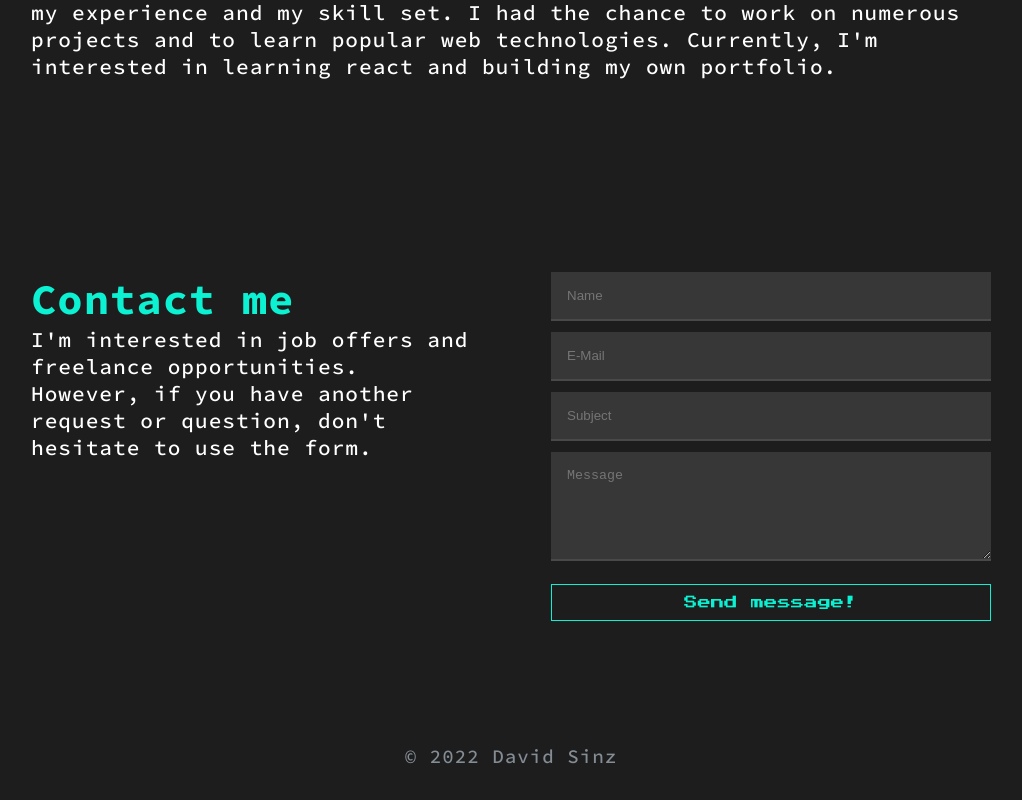
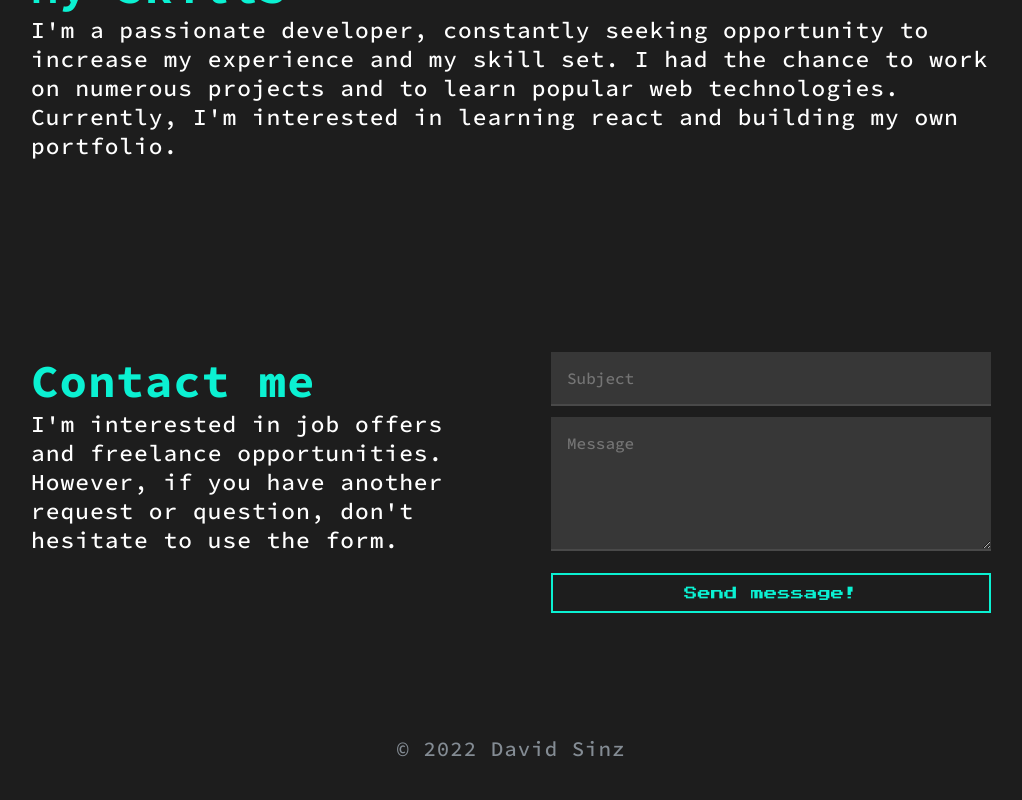
Before and after one commit to DavidSinz/davidsinz-website, a React (Create React App) app: page / in a window 1280 px wide. Shown: the part 1525-2325 px from the top of the page, without its empty margins (129-1151 px from the left). Built offline with nearby package versions, Linux system fonts and the light colour scheme.

Commit message:
making contact form functioning

```diff
--- a/src/App.js
+++ b/src/App.js
@@ -2,18 +2,31 @@ import img1 from "./images/img1.jpg";
 import img2 from "./images/img2.jpg";
 import img3 from "./images/img3.jpg";
 import img4 from "./images/img4.jpg";
-import { useEffect, useRef } from "react";
+import { useEffect, useRef, useState } from "react";
 
 const App = () => {
   const canvasRef = useRef();
   const homeRef = useRef();
   const yPosRef = useRef([]);
   const contactRef = useRef();
+  const [toSend, setToSend] = useState({
+    subject: "",
+    message: "",
+  });
 
   const onContact = () => {
     contactRef.current.scrollIntoView({
       behavior: "smooth",
     });
+  };
+
+  const onSubmit = (event) => {
+    event.preventDefault();
+    window.open(`mailto:davidsinz@gmx.net?subject=${toSend.subject}&body=${toSend.message}`)
+  };
+
+  const handleFormInput = (event) => {
+    setToSend({ ...toSend, [event.target.name]: event.target.value });
   };
 
   const draw = (ctx) => {
@@ -128,15 +141,23 @@ const App = () => {
               form.
             </p>
           </div>
-          <form id="contact-form" autoComplete="off">
-            <input type="text" name="name" placeholder="Name" />
-            <input type="email" name="email" placeholder="E-Mail" />
-            <input type="text" name="subject" placeholder="Subject" />
+          <form id="contact-form" onSubmit={onSubmit} autoComplete="off">
+            <input
+              type="text"
+              name="subject"
+              placeholder="Subject"
+              value={toSend.subject}
+              onChange={handleFormInput}
+              required
+            />
             <textarea
               type="text"
               name="message"
               placeholder="Message"
               rows="5"
+              value={toSend.message}
+              onChange={handleFormInput}
+              required
             />
             <button type="submit" name="submit">
               Send message!
--- a/src/index.css
+++ b/src/index.css
@@ -43,11 +43,16 @@ a:focus {
 
 button {
   font-family: "Press Start 2P", cursive;
-  background-color: rgba(0, 0, 0, 0);
+  background-color: rgba(29, 29, 29, 1);
   color: #0bf1d2;
-  border: 1px solid #0bf1d2;
+  border: 2px solid #0bf1d2;
   padding: 0.7rem 2rem;
   margin: 0.7rem 0;
+  cursor: pointer;
+}
+
+button:hover {
+  background-color: rgba(60, 60, 60, 1);
 }
 
 form {
@@ -57,11 +62,19 @@ form {
 
 input,
 textarea {
+  font-family: inherit;
+  font-size: inherit;
+}
+
+input,
+textarea {
   background-color: rgba(118, 115, 116, 0.3);
   border: none;
   border-bottom: 2px solid rgba(118, 115, 116, 0.3);
   padding: 1rem;
   margin-bottom: 0.7rem;
+  color: #fff;
+  font-size: 0.7em;
 }
 
 input:focus,
@@ -176,7 +189,7 @@ footer {
 
 @media (min-width: 961px) {
   body {
-    font-size: 120%;
+    font-size: 130%;
   }
 
   section {
@@ -199,16 +212,16 @@ footer {
 
 @media (min-width: 1281px) {
   body {
-    font-size: 130%;
+    font-size: 160%;
   }
 
   section {
-    padding: 5rem 20rem;
+    padding: 5rem 15rem;
   }
 
   #recent-projects {
-    margin-left: -20rem;
-    width: calc(100% + 40rem);
+    margin-left: -15rem;
+    width: calc(100% + 30rem);
   }
 
   #recent-projects .portfolio-img {
```
